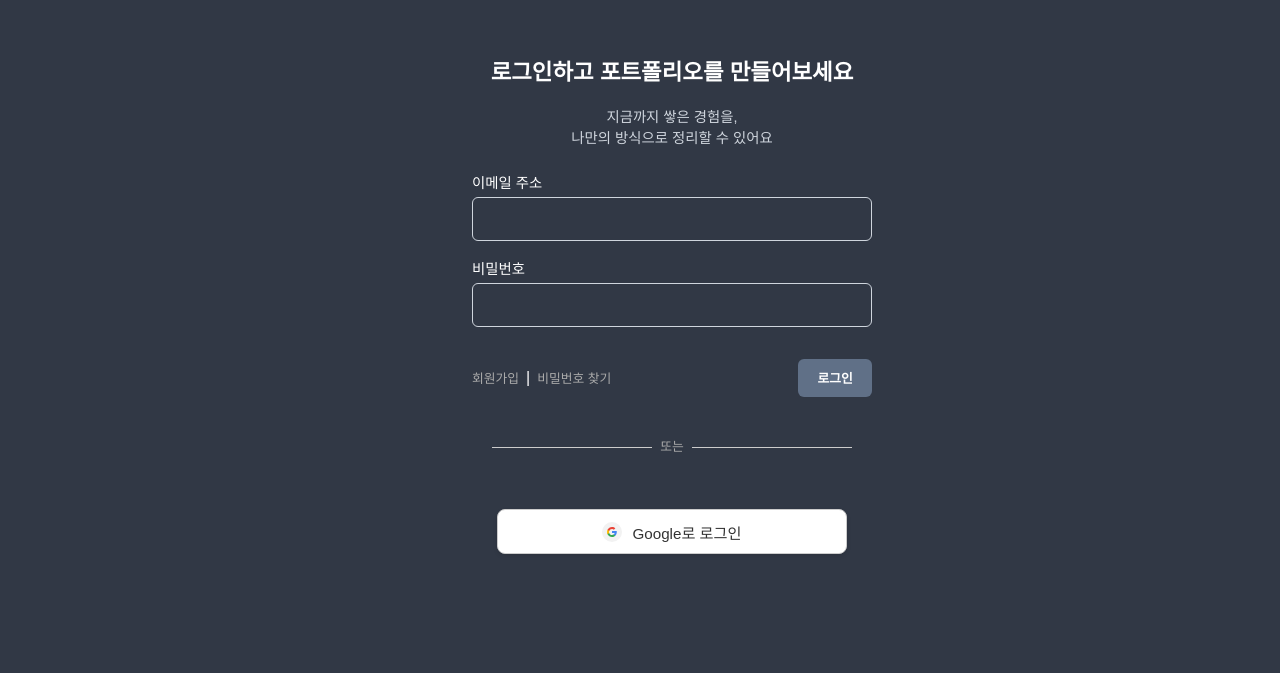
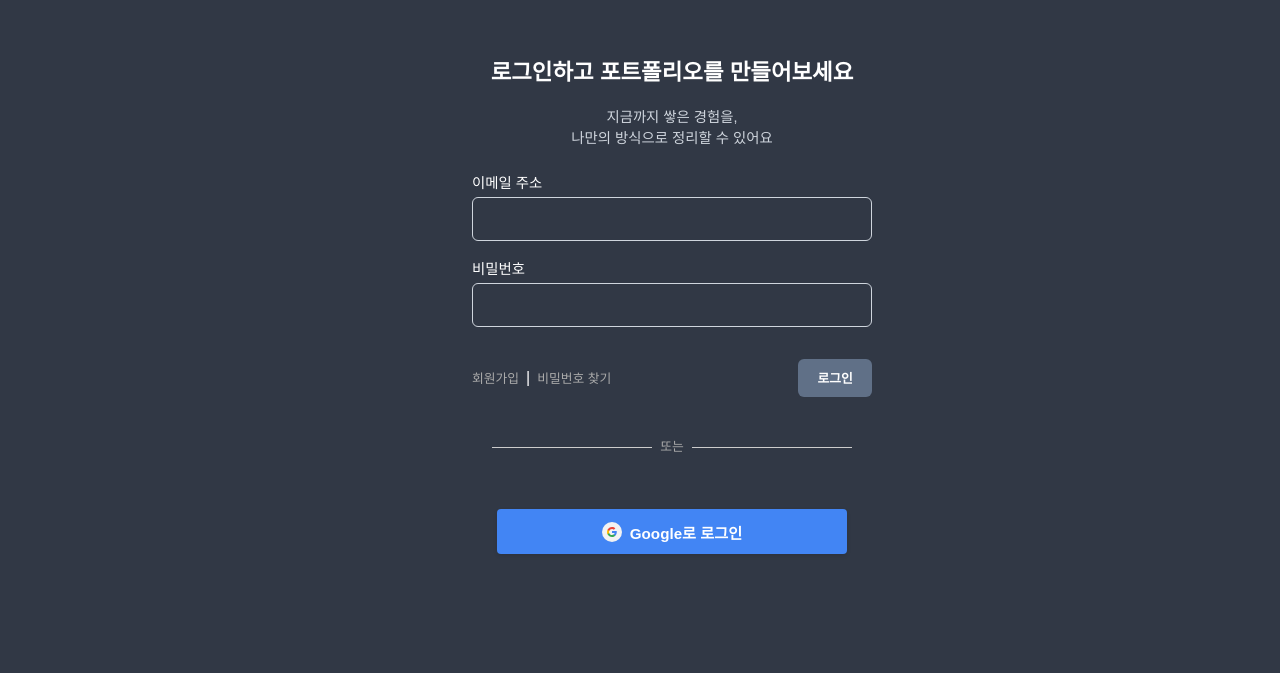
Before and after one commit to juunghaa/react-porters-grove, a React (Create React App) app: page / in a window 1280 px wide. Shown: the part 123-800 px from the top of the page. Built offline with nearby package versions, Linux system fonts and the light colour scheme.

Commit message:
백엔드랑 연동~로그인~

```diff
--- a/src/api.js
+++ b/src/api.js
@@ -8,7 +8,7 @@ export const login = async (email, password) => {
     headers: {
       'Content-Type': 'application/json',
     },
-    body: JSON.stringify({ username: email, password }),
+    body: JSON.stringify({ email, password }),
   });
 
   const data = await res.json();
@@ -28,7 +28,6 @@ export const register = async (email, password1, password2) => {
         method: 'POST',
         headers: { 'Content-Type': 'application/json' },
         body: JSON.stringify({
-            username: email,
             email,
             password1,
             password2,
@@ -49,7 +48,7 @@ export const register = async (email, password1, password2) => {
 
 
 export const exchangeGoogleCode = async (code, redirectUri) => {
-    const res = await fetch('/auth/callback?provider=google', {
+    const res = await fetch('/api/v1/auth/google/', {
       method: 'POST',
       headers: { 'Content-Type': 'application/json' },
       body: JSON.stringify({ code, redirect_uri: redirectUri }),
@@ -75,7 +74,7 @@ export const exchangeGoogleCode = async (code, redirectUri) => {
 export const refreshAccess = async () => {
     const refresh = localStorage.getItem('refresh');
     if (!refresh) throw new Error('no refresh token');
-    const res = await fetch('api/auth/token/refresh/', {
+    const res = await fetch('/api/auth/token/refresh/', {
         method: 'POST',
         headers: { 'Content-Type': 'application/json' },
         body: JSON.stringify({ refresh }),
@@ -139,8 +138,8 @@ export async function updateMyProfileJson(payload) {
 //   });
      const res = await tryFetch(() =>
        fetch(`/api/profiles/me/`, {
-        //  method: "PATCH",
-         method: "PUT",
+         method: "PATCH",
+        //  method: "PUT",
          headers: { ...authHeaders(), "Content-Type": "application/json" },
          body: JSON.stringify(payload),
        })
--- a/src/components/Auth/GoogleLoginButton.jsx
+++ b/src/components/Auth/GoogleLoginButton.jsx
@@ -1,22 +1,64 @@
-import React from 'react';
+// import React from 'react';
+
+// export default function GoogleLoginButton({ disabled }) {
+//   const handleGoogle = () => {
+//     if (disabled) return;
+
+//     // const clientId = process.env.REACT_APP_GOOGLE_CLIENT_ID;
+//     // const redirectUri = "http://52.79.131.1/api/v1/auth/google/callback/";
+//     // const scope = "email profile";
+//     // const responseType = "code";
+
+//     // // 구글 OAuth URL 직접 생성
+//     // const googleAuthUrl = `https://accounts.google.com/o/oauth2/v2/auth?client_id=${clientId}&redirect_uri=${redirectUri}&response_type=${responseType}&scope=${scope}`;
+
+//     // window.location.href = googleAuthUrl;
+
+//     // 프론트에서는 백엔드 엔드포인트 호출만
+//     // window.location.href = "/api/auth/google/login/";
+//     window.location.href = "https://accounts.google.com/o/oauth2/v2/auth";
+//   };
+
+//   return (
+//     <div className="googleLogin-area">
+//     <button
+//       type="button"
+//       onClick={handleGoogle}
+//       disabled={disabled}
+//       className="google-login-button"
+//     >
+//       <img src="/google-icon.svg" alt="" width="20" height="20" />
+//       Google로 로그인
+//     </button>
+//     </div>
+//   );
+// }
+
+
+import React from "react";
 
 export default function GoogleLoginButton({ disabled }) {
   const handleGoogle = () => {
     if (disabled) return;
 
-    // const clientId = process.env.REACT_APP_GOOGLE_CLIENT_ID;
-    // const redirectUri = "http://52.79.131.1/api/v1/auth/google/callback/";
-    // const scope = "email profile";
-    // const responseType = "code";
+    const clientId =
+      "279122774110-vhr4qq7m6gm8a6squkk5fde3l4n2d8mu.apps.googleusercontent.com";
+    const redirectUri =
+      "https://react-porters-grove.vercel.app/api/v1/auth/google/callback/";
+    const scope = "email profile";
+    const responseType = "code";
+    const accessType = "online";
+    const prompt = "select_account";
 
-    // // 구글 OAuth URL 직접 생성
-    // const googleAuthUrl = `https://accounts.google.com/o/oauth2/v2/auth?client_id=${clientId}&redirect_uri=${redirectUri}&response_type=${responseType}&scope=${scope}`;
+    // 구글 OAuth URL 생성
+    const googleAuthUrl = `https://accounts.google.com/o/oauth2/v2/auth?client_id=${clientId}&redirect_uri=${encodeURIComponent(
+      redirectUri
+    )}&response_type=${responseType}&scope=${encodeURIComponent(
+      scope
+    )}&access_type=${accessType}&prompt=${prompt}`;
 
-    // window.location.href = googleAuthUrl;
-
-    // 프론트에서는 백엔드 엔드포인트 호출만
-    // window.location.href = "/api/auth/google/login/";
-    window.location.href = "http://52.79.131.1/api/v1/auth/google/callback/";
+    // 구글 로그인 페이지로 이동
+    window.location.href = googleAuthUrl;
   };
 
   return (
@@ -26,8 +68,20 @@ export default function GoogleLoginButton({ disabled }) {
         onClick={handleGoogle}
         disabled={disabled}
         className="google-login-button"
+        style={{
+          backgroundColor: "#4285F4",
+          color: "#fff",
+          border: "none",
+          borderRadius: "4px",
+          padding: "10px 16px",
+          cursor: disabled ? "not-allowed" : "pointer",
+          fontWeight: "bold",
+          display: "flex",
+          alignItems: "center",
+          gap: "8px",
+        }}
       >
-      <img src="/google-icon.svg" alt="" width="20" height="20" />
+        <img src="/google-icon.svg" alt="Google Icon" width="20" height="20" />
         Google로 로그인
       </button>
     </div>
```
Lines whose indentation alone changed are shown as unchanged.
